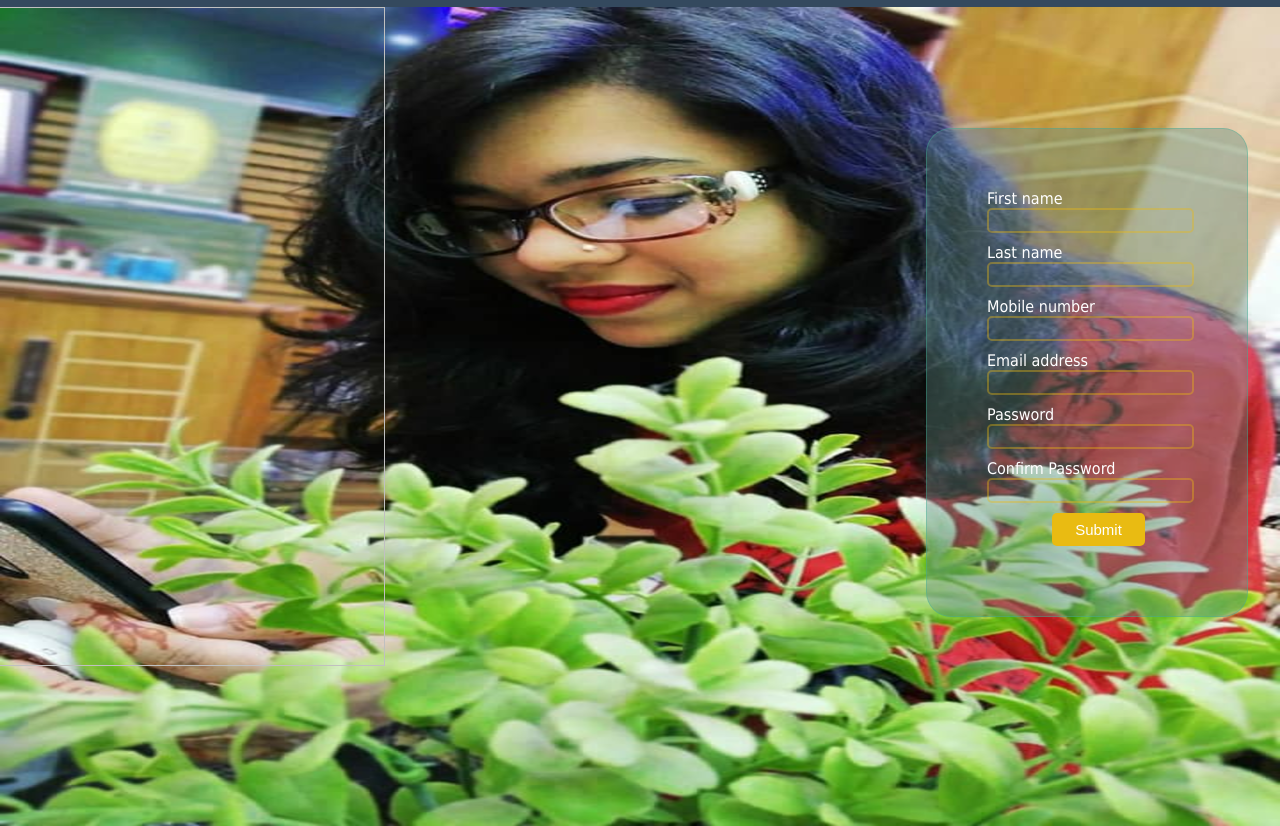
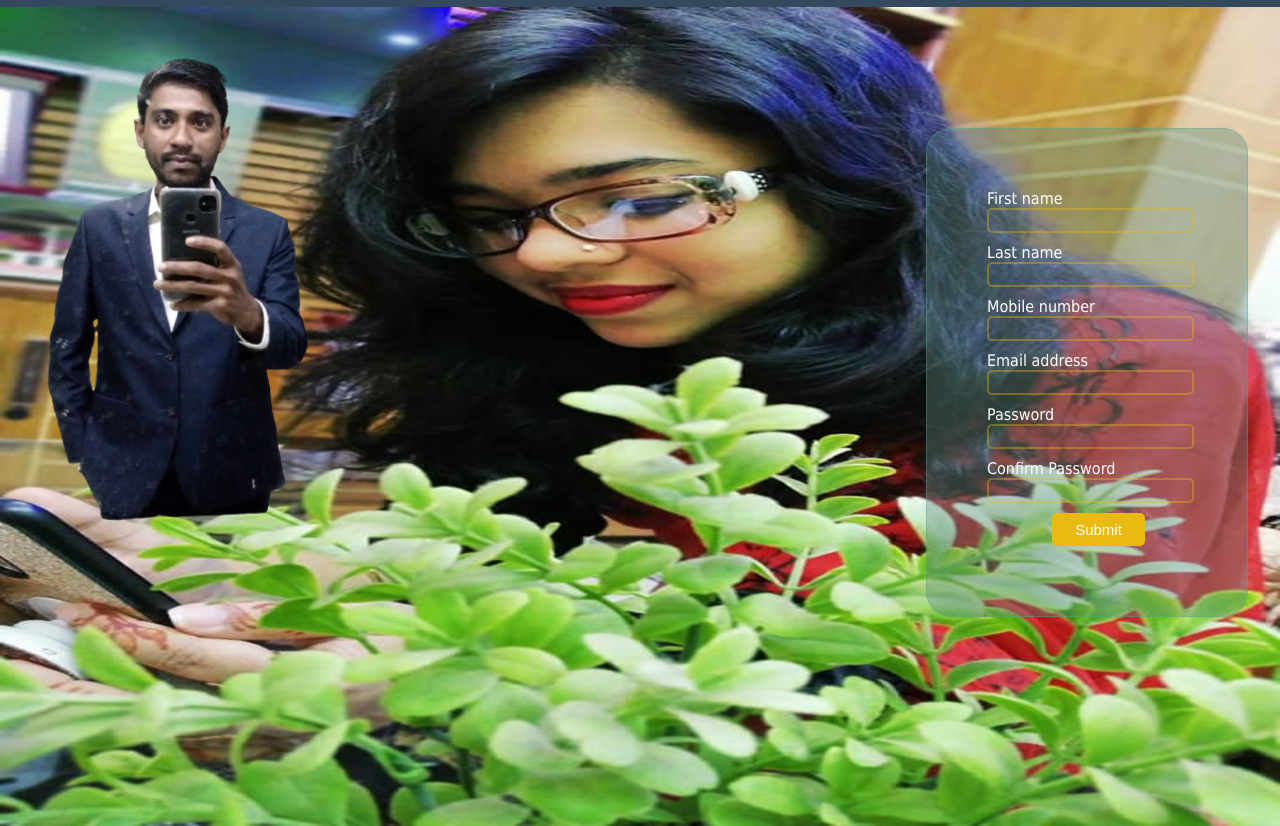
Before and after one commit to bosudev-it/p-2, a plain HTML site: page index.html in a window 1280 px wide. Shown: the part 65-891 px from the top of the page. Drawn offline with Linux system fonts and the light colour scheme; files whose address does not match are found by name.

Commit message:
Update index.html

```diff
--- a/index.html
+++ b/index.html
@@ -27,7 +27,7 @@
 
 	<nav class="body-area">
 		<div class="image">
-			<img src="images/b.png" alt="" />
+			<img src="b.png" alt="" />
 		</div>
 		<div class="form-area">
 			<label for="First">First name</label> <br />
```
